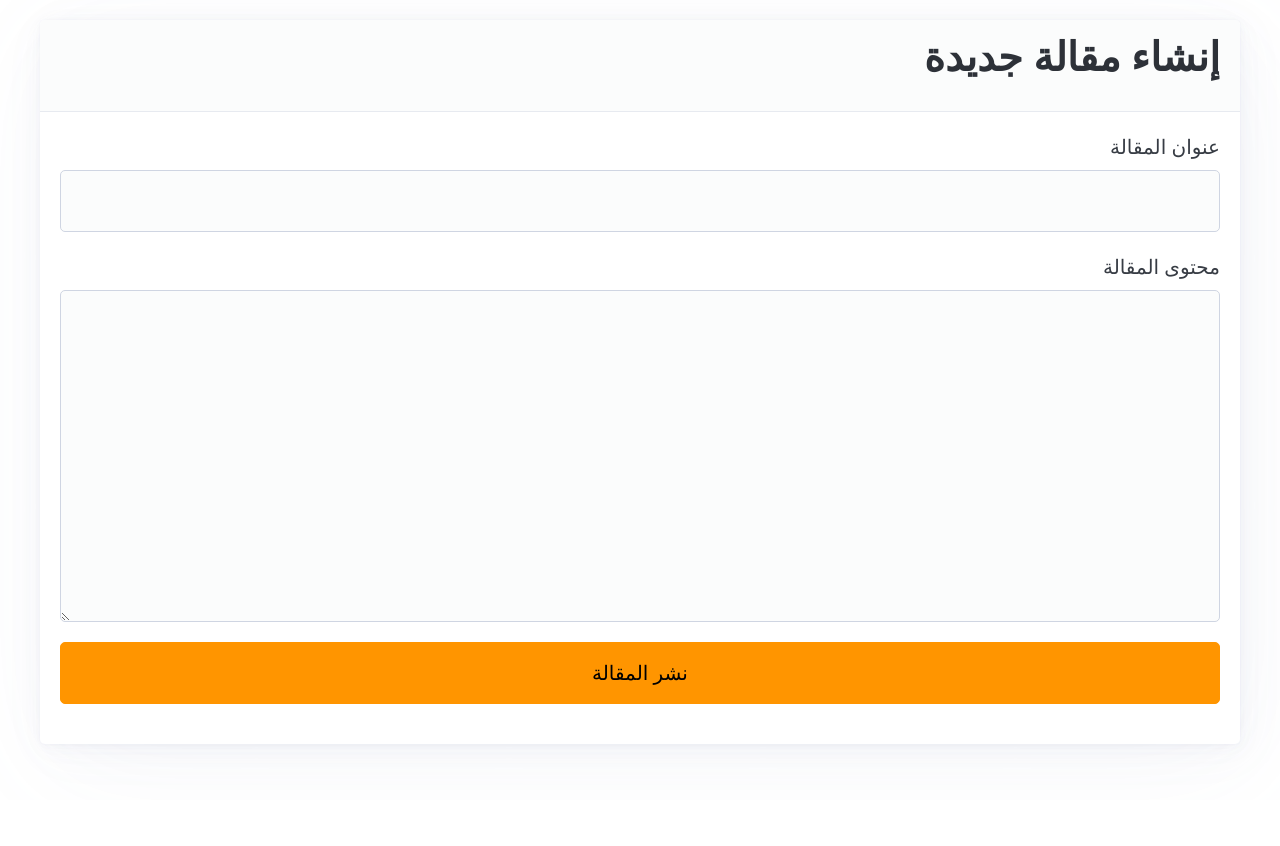
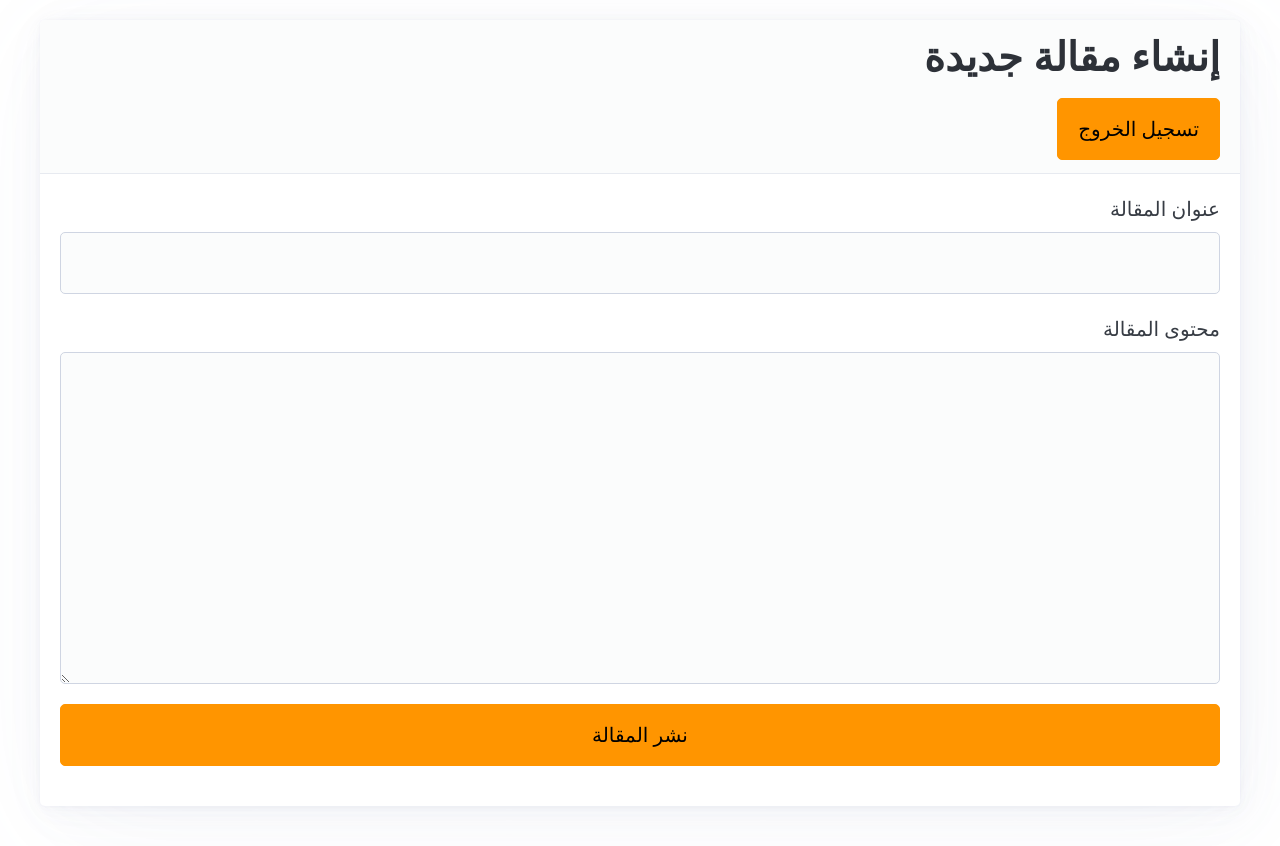
Before and after one commit to Ali-Al-Khuwaja/project_cis, a PHP site: page /admin/create_post.php in a window 1280 px wide. Before the commit the page ends 749 px from the top, so only its background shows below. Run offline with PHP 8.4, Linux system fonts and the light colour scheme; the visitor is signed in with stand-in values (Sample User, id 1); some libraries are stand-ins or nearby versions.

Commit message:
Add signout buttons

```diff
--- a/admin/create_post.php
+++ b/admin/create_post.php
@@ -60,6 +60,9 @@ if ($_SERVER['REQUEST_METHOD'] === 'POST') {
         <article>
             <header>
                 <h1>إنشاء مقالة جديدة</h1>
+                <div>
+                    <a href="logout.php" role="button" >تسجيل الخروج</a>
+                </div>
             </header>
             <?php if ($post_message): ?>
                 <?php echo $post_message; ?>
--- a/admin/dashboard.php
+++ b/admin/dashboard.php
@@ -21,6 +21,9 @@ if (!isset($_SESSION['logged_in']) || $_SESSION['logged_in'] !== true) {
         <article>
             <header>
                 <h1>لوحة تحكم المدير</h1>
+                <div>
+                    <a href="logout.php" role="button" >تسجيل الخروج</a>
+                </div>
             </header>
 
             <div>
```
